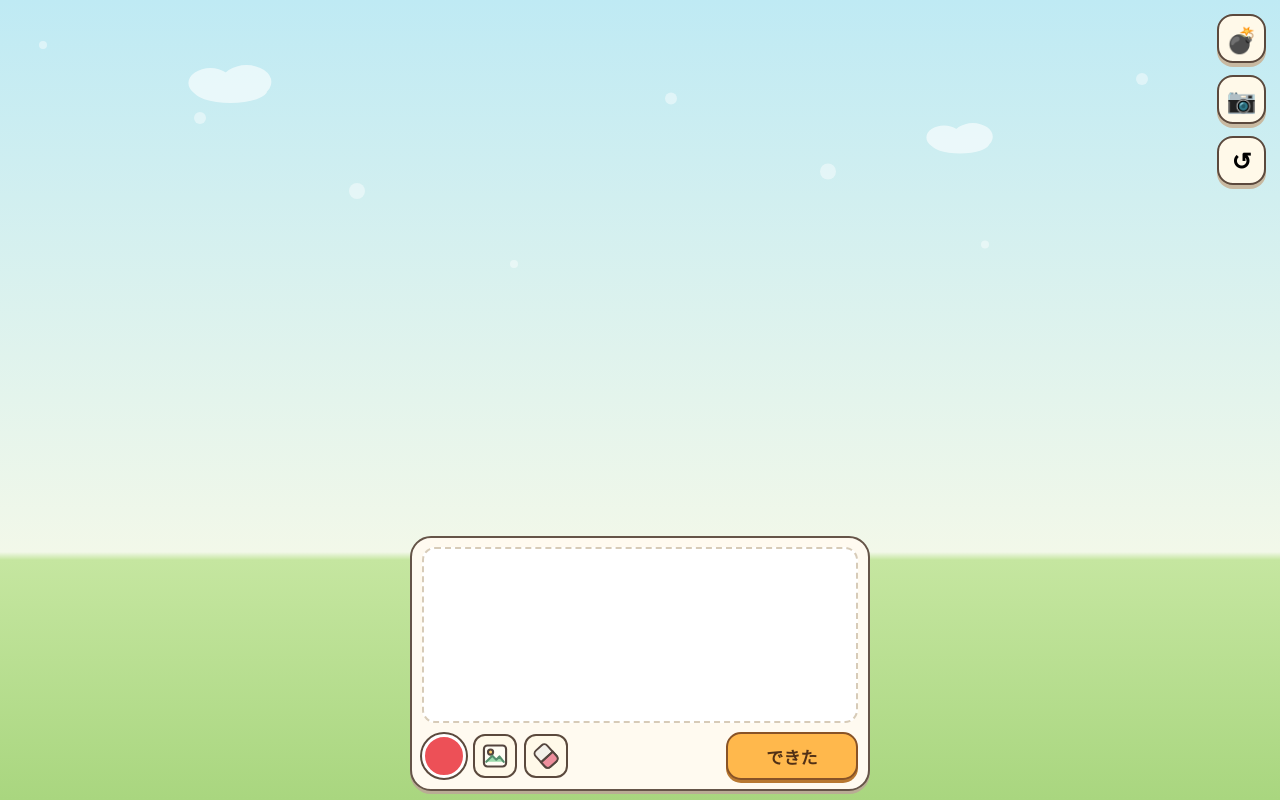
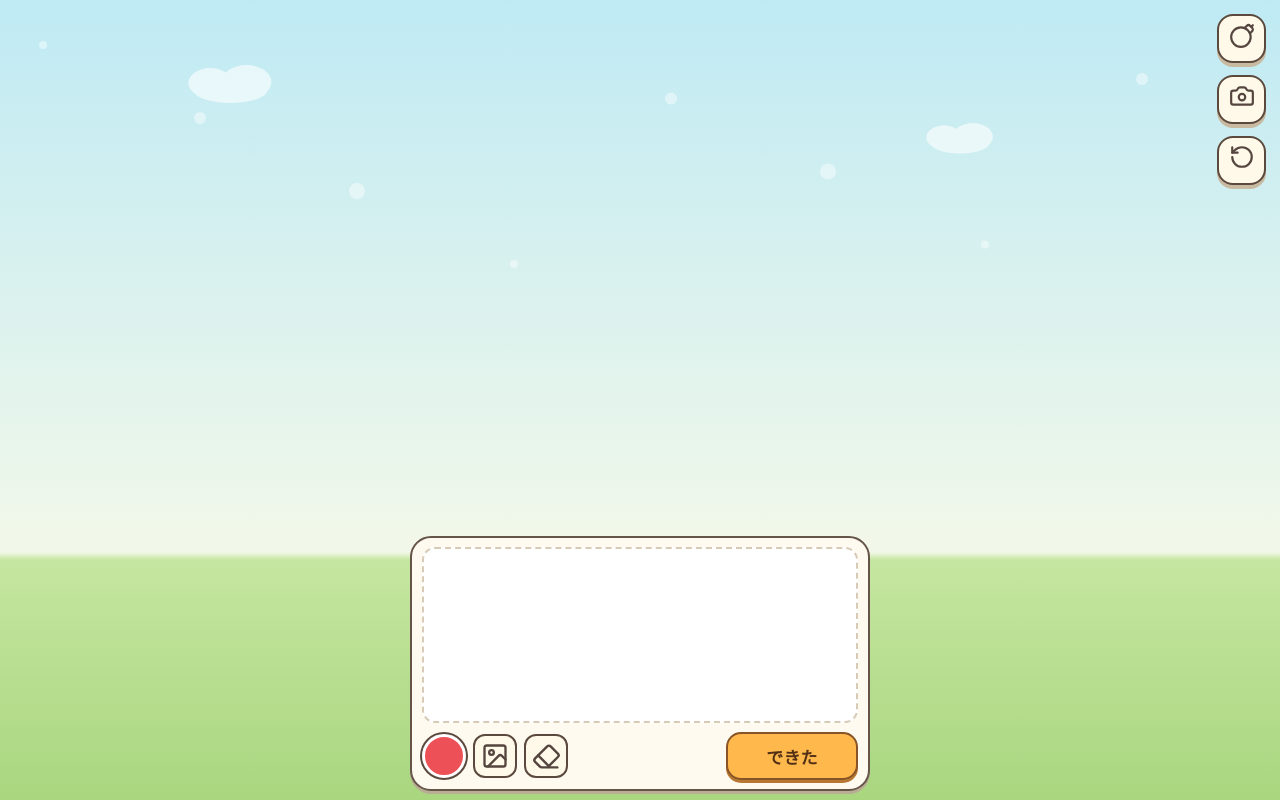
Before and after one commit to tanzyyy-dev/moji-monster, a plain HTML site: page index.html in a window 1280 px wide. Drawn offline with Linux system fonts and the light colour scheme.

Commit message:
style: use Lucide icons for interface controls

```diff
--- a/index.html
+++ b/index.html
@@ -19,10 +19,14 @@
           aria-pressed="false"
           title="キャラクターを選んで10秒後に爆発"
         >
-          💣
+          <img class="lucide-icon" src="./assets/icons/bomb.svg" alt="" />
         </button>
-        <button id="photo" class="tool" aria-label="写真を保存" title="写真を保存">📷</button>
-        <button id="reset" class="tool" aria-label="はじめから" title="はじめから">↺</button>
+        <button id="photo" class="tool" aria-label="写真を保存" title="写真を保存">
+          <img class="lucide-icon" src="./assets/icons/camera.svg" alt="" />
+        </button>
+        <button id="reset" class="tool" aria-label="はじめから" title="はじめから">
+          <img class="lucide-icon" src="./assets/icons/rotate-ccw.svg" alt="" />
+        </button>
       </div>
       <main class="world"><canvas id="world"></canvas></main>
       <footer class="bottom">
@@ -30,20 +34,7 @@
           <div class="drawbox">
             <canvas id="draw"></canvas>
             <div class="swipe-hint" aria-live="polite">
-              <svg
-                viewBox="0 0 24 24"
-                width="26"
-                height="26"
-                fill="none"
-                stroke="currentColor"
-                stroke-width="2.4"
-                stroke-linecap="round"
-                stroke-linejoin="round"
-                aria-hidden="true"
-              >
-                <circle cx="12" cy="13" r="8" />
-                <path d="M12 9v4l3 2M9 2h6" />
-              </svg>
+              <img class="lucide-icon" src="./assets/icons/timer.svg" alt="" />
               <span id="countdown-number">5</span>
             </div>
           </div>
@@ -72,21 +63,7 @@
                   aria-expanded="false"
                   title="絵を選ぶ"
                 >
-                  <svg
-                    viewBox="0 0 24 24"
-                    width="28"
-                    height="28"
-                    aria-hidden="true"
-                    fill="none"
-                    stroke="#54453e"
-                    stroke-width="1.8"
-                    stroke-linecap="round"
-                    stroke-linejoin="round"
-                  >
-                    <rect x="2.5" y="3" width="19" height="18" rx="3" fill="#fffdf4" />
-                    <circle cx="8.2" cy="8.6" r="2.2" fill="#ffce70" />
-                    <path d="m4.5 17 5.2-5.2 3.4 3.4 2.7-2.8 3.7 4.6" fill="#9cdbac" stroke="#548e6d" />
-                  </svg>
+                  <img class="lucide-icon" src="./assets/icons/image.svg" alt="" />
                 </button>
                 <div
                   id="asset-list"
@@ -103,27 +80,7 @@
                 aria-label="書き直す"
                 title="消しゴム"
               >
-                <svg width="29" height="29" viewBox="0 0 24 24" aria-hidden="true">
-                  <g transform="rotate(-42 12 12)">
-                    <rect
-                      x="5.5"
-                      y="2.5"
-                      width="13"
-                      height="18"
-                      rx="3.2"
-                      fill="#f3f0e9"
-                      stroke="#54453e"
-                      stroke-width="1.6"
-                    />
-                    <path
-                      d="M5.5 12.5h13v4.8a3.2 3.2 0 0 1-3.2 3.2H8.7a3.2 3.2 0 0 1-3.2-3.2z"
-                      fill="#ee8f9d"
-                      stroke="#54453e"
-                      stroke-width="1.6"
-                    />
-                    <path d="M5.5 12.5h13" stroke="#54453e" stroke-width="1.5" />
-                  </g>
-                </svg>
+                <img class="lucide-icon" src="./assets/icons/eraser.svg" alt="" />
               </button>
             </div>
             <button id="finish" class="secondary finish" aria-label="できた">できた</button>
@@ -132,7 +89,9 @@
       </footer>
     </div>
     <div id="toast" class="toast" role="status"></div>
-    <div id="magic-cursor" aria-hidden="true">✦</div>
+    <div id="magic-cursor" aria-hidden="true">
+      <img class="lucide-icon" src="./assets/icons/sparkles.svg" alt="" />
+    </div>
     <div id="pointer-fx" aria-hidden="true"></div>
     <script src="./src/main.js"></script>
   </body>
--- a/src/main.js
+++ b/src/main.js
@@ -231,11 +231,17 @@
     fill: "ペンキ",
   };
   const brushModeIcons = {
-    pen: '<svg viewBox="0 0 24 24" fill="none" stroke="currentColor" stroke-width="2" stroke-linecap="round" stroke-linejoin="round" aria-hidden="true"><path d="m5 19 3.7-.8L19 7.9 16.1 5 5.8 15.3 5 19Z"/><path d="m14.8 6.4 2.8 2.8"/></svg>',
-    thick:
-      '<svg viewBox="0 0 24 24" fill="none" stroke="currentColor" stroke-width="4" stroke-linecap="round" stroke-linejoin="round" aria-hidden="true"><path d="m5 19 3.7-.8L19 7.9 16.1 5 5.8 15.3 5 19Z"/><path d="m14.8 6.4 2.8 2.8"/></svg>',
-    fill: '<svg viewBox="0 0 24 24" fill="none" stroke="currentColor" stroke-width="2" stroke-linecap="round" stroke-linejoin="round" aria-hidden="true"><path d="m4 10 7-7 9 9-7 7-9-9Z"/><path d="m2.5 21 7-7M17 18l-1.5 3h5L19 18"/></svg>',
+    pen: "pencil.svg",
+    thick: "pencil-line.svg",
+    fill: "paint-bucket.svg",
   };
+  function lucideIcon(fileName) {
+    const img = document.createElement("img");
+    img.className = "lucide-icon";
+    img.src = "./assets/icons/" + fileName;
+    img.alt = "";
+    return img;
+  }
   function brushScale() {
     return brushMode === "thick" ? 0.0028 : 0.0014;
   }
@@ -280,7 +286,7 @@
     button.dataset.mode = mode;
     button.setAttribute("aria-label", label);
     button.setAttribute("aria-pressed", String(mode === brushMode));
-    button.innerHTML = brushModeIcons[mode];
+    button.append(lucideIcon(brushModeIcons[mode]));
     button.onclick = () => {
       brushMode = mode;
       updateBrushMenu();
@@ -423,7 +429,7 @@
   uploadOption.type = "button";
   uploadOption.className = "asset-upload-option";
   uploadOption.setAttribute("aria-label", "写真を選ぶ");
-  uploadOption.append(assetCycle.querySelector("svg").cloneNode(true));
+  uploadOption.append(assetCycle.querySelector(".lucide-icon").cloneNode(true));
   uploadOption.onclick = () => {
     closeAssets();
     imageInput.click();
--- a/styles/main.css
+++ b/styles/main.css
@@ -239,6 +239,11 @@ header {
   font-size: 24px;
   font-weight: 900;
 }
+.tool .lucide-icon {
+  width: 26px;
+  height: 26px;
+  margin: auto;
+}
 .bottom {
   padding-bottom: max(24px, env(safe-area-inset-bottom));
 }
@@ -397,8 +402,10 @@ header {
   min-width: 46px;
   padding: 7px;
 }
-.inline-draw .secondary[aria-label="書き直す"] svg {
+.inline-draw .secondary[aria-label="書き直す"] .lucide-icon {
   display: block;
+  width: 29px;
+  height: 29px;
 }
 .inline-draw .drawbox {
   position: relative;
@@ -414,6 +421,10 @@ header {
   padding: 4px 8px;
   pointer-events: none;
   color: #6a5c4e;
+}
+.swipe-hint .lucide-icon {
+  width: 26px;
+  height: 26px;
 }
 .inline-draw .draw-controls {
   justify-content: space-between;
@@ -471,7 +482,7 @@ header {
   background: #fff2d9;
   outline: 2px solid #f49a59;
 }
-.palette-mode svg {
+.palette-mode .lucide-icon {
   width: 25px;
   height: 25px;
 }
@@ -528,17 +539,14 @@ button {
   top: 0;
   z-index: 100;
   pointer-events: none;
-  font-size: 29px;
   line-height: 1;
-  color: #ff9e52;
-  text-shadow:
-    0 2px #fff,
-    2px 0 #fff,
-    -2px 0 #fff,
-    0 -2px #fff,
-    0 0 8px #fff;
   transform: translate(-50%, -50%) rotate(-15deg);
   will-change: transform;
+}
+#magic-cursor .lucide-icon {
+  width: 29px;
+  height: 29px;
+  filter: drop-shadow(0 0 4px #fff);
 }
 #pointer-fx {
   position: fixed;
@@ -598,7 +606,9 @@ button {
   justify-content: center;
   padding: 6px !important;
 }
-.asset-cycle svg {
+.asset-cycle .lucide-icon {
+  width: 28px;
+  height: 28px;
   display: block;
   flex-shrink: 0;
 }
@@ -645,7 +655,7 @@ button {
   border-color: #f49a59;
   background: #fff2d9;
 }
-.asset-upload-option svg {
+.asset-upload-option .lucide-icon {
   width: 43px;
   height: 43px;
 }
@@ -666,7 +676,7 @@ button {
   justify-content: center;
   border-radius: 12px;
 }
-.inline-draw .draw-controls .asset-cycle svg {
+.inline-draw .draw-controls .asset-cycle .lucide-icon {
   display: block;
   flex-shrink: 0;
 }
@@ -804,7 +814,7 @@ button {
   line-height: 1;
   font-variant-numeric: tabular-nums;
 }
-.inline-draw .drawbox.waiting .swipe-hint svg {
+.inline-draw .drawbox.waiting .swipe-hint .lucide-icon {
   width: 27px;
   height: 27px;
 }
@@ -866,7 +876,7 @@ button {
 .inline-draw .drawbox.waiting .swipe-hint span {
   font-size: 23px !important;
 }
-.inline-draw .drawbox.waiting .swipe-hint svg {
+.inline-draw .drawbox.waiting .swipe-hint .lucide-icon {
   width: 20px !important;
   height: 20px !important;
 }
```
Also changed, not shown: assets/icons/LICENSE-LUCIDE.txt (added), assets/icons/README.md (added), assets/icons/bomb.svg (added), assets/icons/camera.svg (added), assets/icons/eraser.svg (added), assets/icons/image.svg (added), assets/icons/paint-bucket.svg (added), assets/icons/pencil-line.svg (added), assets/icons/pencil.svg (added), assets/icons/rotate-ccw.svg (added), assets/icons/sparkles.svg (added), assets/icons/timer.svg (added).
